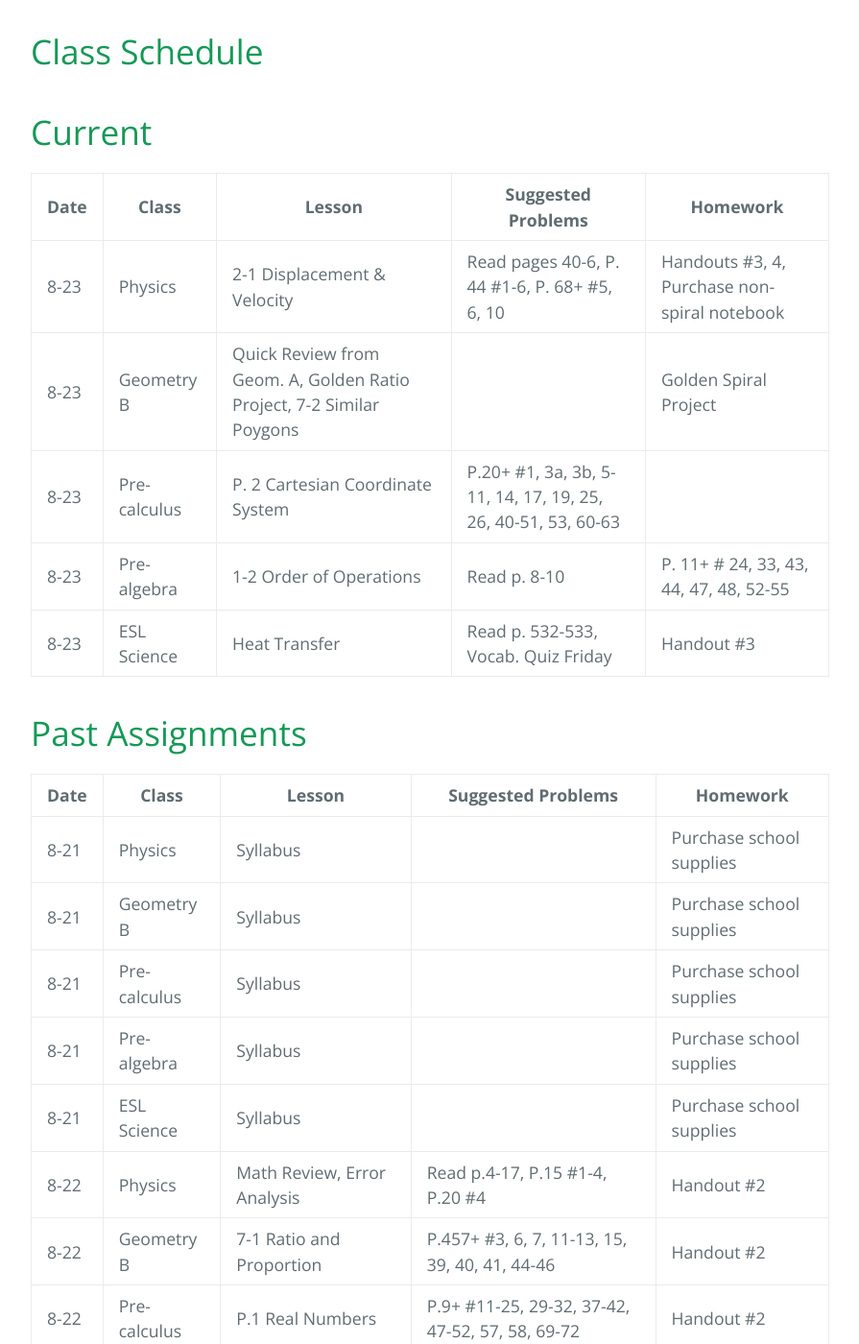
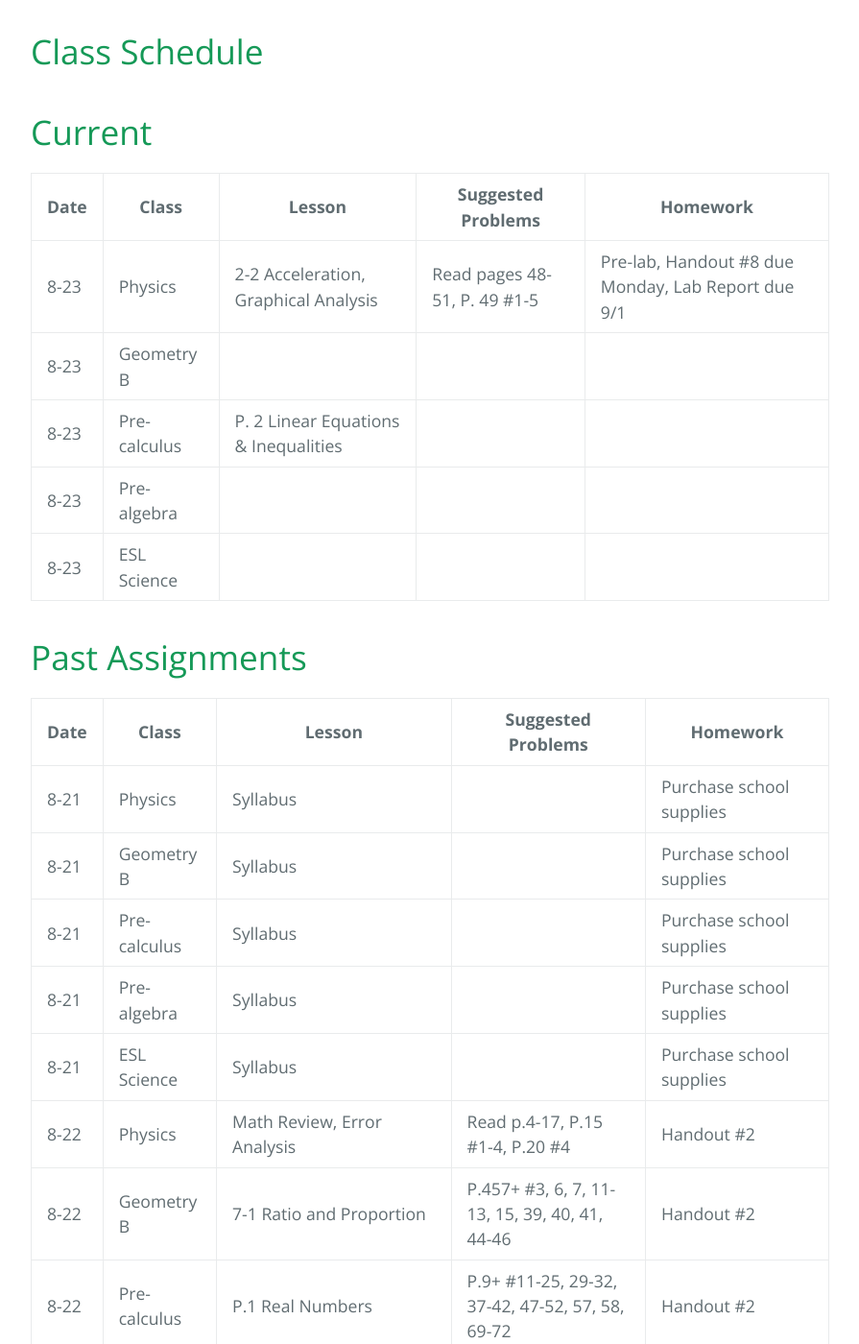
Before and after one commit to gpayoo/gpayoo, a Jekyll site: the page built from index.md, in a window 1280 px wide and 1400 px high, scrolled down 388 px. Shown: the whole window at 96% size, without its empty margins (192-1087 px from the left). Built offline with Jekyll 4.4.1, drawn with Linux system fonts in a browser that asks for light colours; our own code applies the rules of GitHub Pages for plain Markdown files; some of the changed text lies outside the part shown.

Commit message:
Update index.md

```diff
--- a/index.md
+++ b/index.md
@@ -9,11 +9,11 @@ layout: default
 
 | Date | Class | Lesson | Suggested Problems | Homework |
 | ---- | ----- | ------ | -------- | ---
-| 8-23 | Physics | 2-1 Displacement & Velocity | Read pages 40-6, P. 44 #1-6, P. 68+ #5, 6, 10 | Handouts #3, 4, Purchase non-spiral notebook
-| 8-23 | Geometry B | Quick Review from Geom. A, Golden Ratio Project, 7-2 Similar Poygons | | Golden Spiral Project
-| 8-23 | Pre-calculus | P. 2 Cartesian Coordinate System| P.20+ #1, 3a, 3b, 5-11, 14, 17, 19, 25, 26, 40-51, 53, 60-63|
-| 8-23 | Pre-algebra | 1-2 Order of Operations | Read p. 8-10 | P. 11+ # 24, 33, 43, 44, 47, 48, 52-55
-| 8-23 | ESL Science | Heat Transfer | Read p. 532-533, Vocab. Quiz Friday | Handout #3
+| 8-23 | Physics | 2-2 Acceleration, Graphical Analysis | Read pages 48-51, P. 49 #1-5 | Pre-lab, Handout #8 due Monday, Lab Report due 9/1
+| 8-23 | Geometry B |  | |
+| 8-23 | Pre-calculus | P. 2 Linear Equations & Inequalities| |
+| 8-23 | Pre-algebra |  | |
+| 8-23 | ESL Science |  |  |
 
 
 
@@ -30,4 +30,9 @@ layout: default
 | 8-22 | Geometry B | 7-1 Ratio and Proportion | P.457+ #3, 6, 7, 11-13, 15, 39, 40, 41, 44-46 | Handout #2 |
 | 8-22 | Pre-calculus | P.1 Real Numbers | P.9+ #11-25, 29-32, 37-42, 47-52, 57, 58, 69-72 | Handout #2
 | 8-22 | Pre-algebra | 1-1 Variables and Expressions | Read p.4-5 | Handout #3
-| 8-22 | ESL Science | What is heat? | Read p. 530-31 | Handout #1
+| 8-22 | ESL Science | What is heat? | Read p. 530-31 | Handout #1 |
+| 8-23 | Physics | 2-1 Displacement & Velocity | Read pages 40-6, P. 44 #1-6, P. 68+ #5, 6, 10 | Handouts #3, 4, Purchase non-spiral notebook
+| 8-23 | Geometry B | Quick Review from Geom. A, Golden Ratio Project, 7-2 Similar Poygons | | Golden Spiral Project
+| 8-23 | Pre-calculus | P. 2 Cartesian Coordinate System| P.20+ #1, 3a, 3b, 5-11, 14, 17, 19, 25, 26, 40-51, 53, 60-63|
+| 8-23 | Pre-algebra | 1-2 Order of Operations | Read p. 8-10 | P. 11+ # 24, 33, 43, 44, 47, 48, 52-55
+| 8-23 | ESL Science | Heat Transfer | Read p. 532-533, Vocab. Quiz Friday | Handout #3
```
